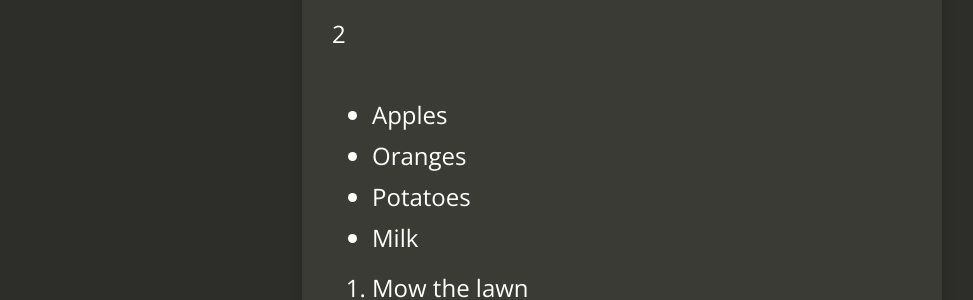
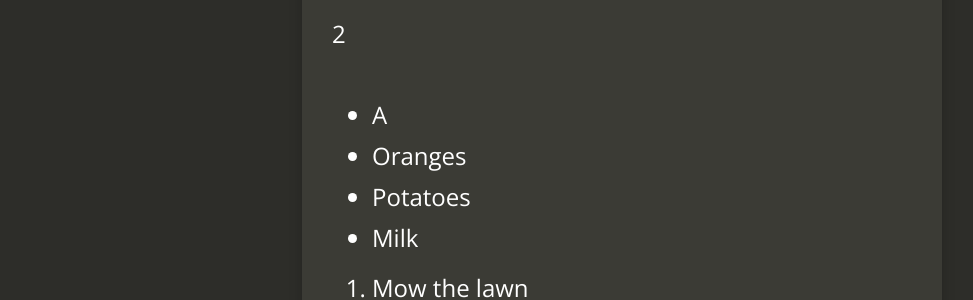
Before and after one commit to eski1337/lblb-it-ffd00, a Jekyll site: the page built from _posts/1999-01-01-template.md, in a window 1280 px wide. Shown: the part 1426-1726 px from the top of the page, without its empty margins (18-991 px from the left). Built offline with Jekyll 4.4.1, drawn with Linux system fonts in a browser that asks for light colours; nearby versions of some CDN libraries; comment, search, counter and statistics services are not loaded.

Commit message:
1999-01-01-template.md: changed

```diff
--- a/_posts/1999-01-01-template.md
+++ b/_posts/1999-01-01-template.md
@@ -44,7 +44,7 @@ lorem _ipsum_
 ## Test
 2
 
-* Apples
+* A
 * Oranges
 * Potatoes
 * Milk
```
